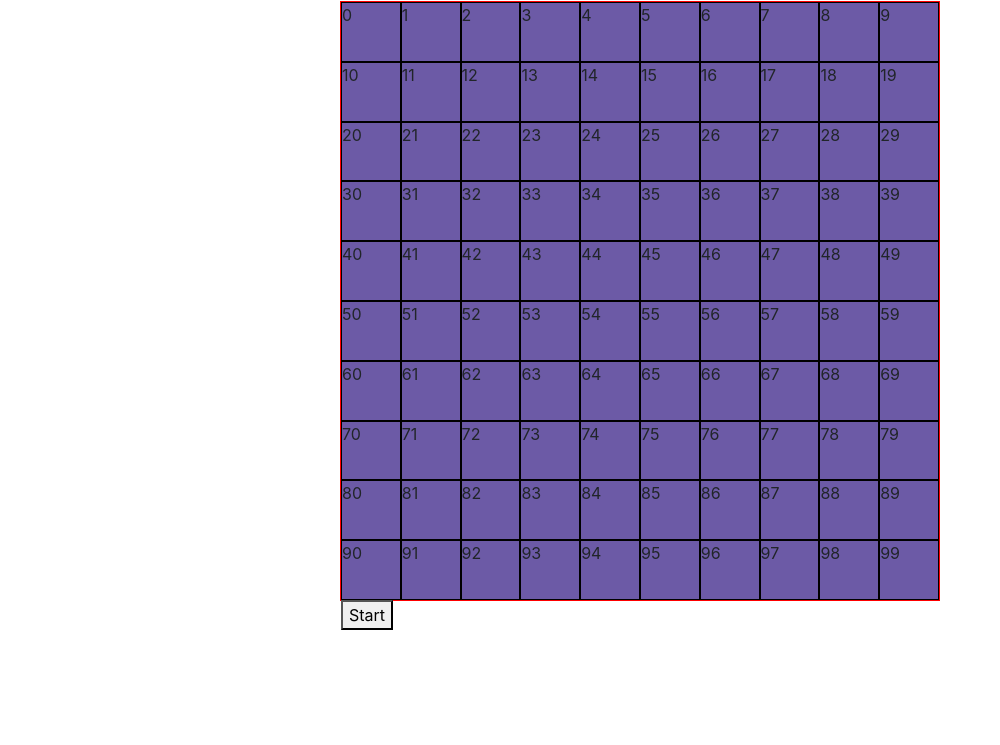
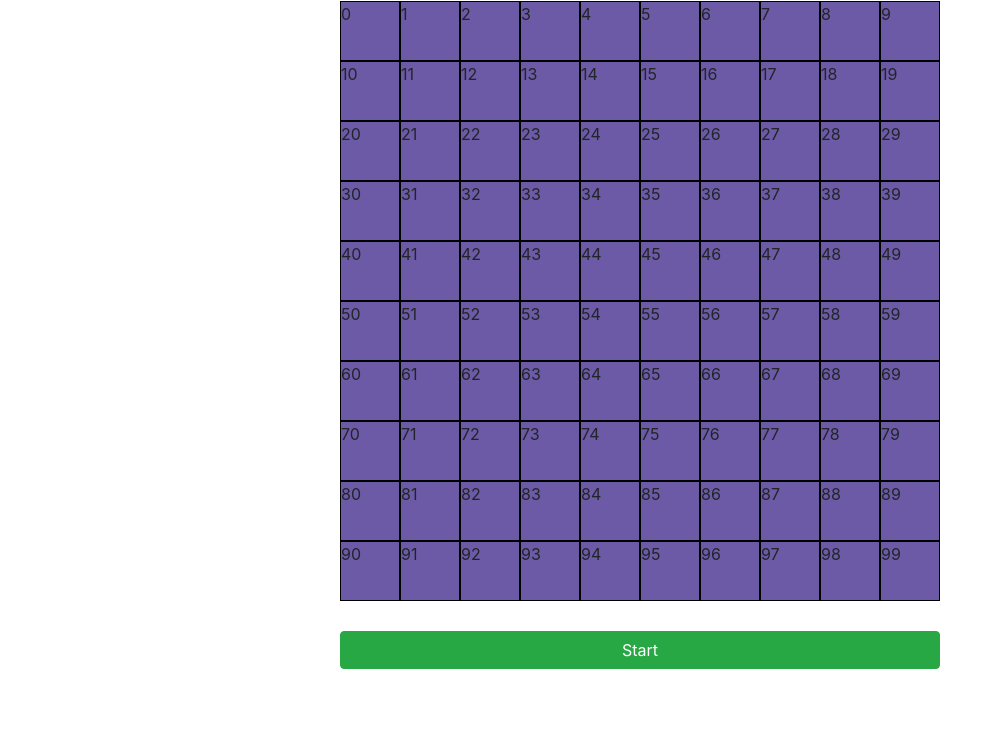
Before and after one commit to sylwiasuwalska/percolation, a React app: page / in a window 1280 px wide. Shown: the part 55-800 px from the top of the page, without its empty margins (0-1000 px from the left). Built offline with nearby package versions, Linux system fonts and the light colour scheme.

Commit message:
improving css and syntax

```diff
--- a/src/components/App.js
+++ b/src/components/App.js
@@ -1,5 +1,4 @@
 import React from "react";
-import PropTypes from "prop-types";
 import Header from "./Header.js";
 import Grid from "./Grid.js";
 
--- a/src/components/Grid.js
+++ b/src/components/Grid.js
@@ -1,5 +1,4 @@
 import React from "react";
-import PropTypes from "prop-types";
 import Rectangle from "./Rectangle.js";
 class Grid extends React.Component {
 	constructor() {
@@ -19,9 +18,21 @@ class Grid extends React.Component {
 		}
 		this.setState({ values: newValues });
 	};
+
 	getRandomFromRange = (min, max) => {
 		return Math.round(Math.random() * (max - min) + min);
 	};
+
+	shuffleArray = array => {
+		for (var i = array.length - 1; i > 0; i--) {
+			var j = Math.floor(Math.random() * (i + 1));
+			var temp = array[i];
+			array[i] = array[j];
+			array[j] = temp;
+		}
+		return array;
+	};
+
 	changeValueOfRandomCell = () => {
 		let rowsKeys = this.shuffleArray(Object.keys(this.state.values));
 		for (let i = 0; i < rowsKeys.length; i++) {
@@ -34,7 +45,7 @@ class Grid extends React.Component {
 				this.finished = true;
 				break;
 			}
-			if (keysOfClosedCells.length == 0) continue;
+			if (keysOfClosedCells.length === 0) continue;
 
 			let randomClosedCell =
 				keysOfClosedCells[
@@ -48,18 +59,11 @@ class Grid extends React.Component {
 			return;
 		}
 	};
-	shuffleArray = array => {
-		for (var i = array.length - 1; i > 0; i--) {
-			var j = Math.floor(Math.random() * (i + 1));
-			var temp = array[i];
-			array[i] = array[j];
-			array[j] = temp;
-		}
-		return array;
-	};
+
 	checkIfOpen = () => {
 		return false;
 	};
+
 	checkIfDone = () => {
 		if (this.checkIfOpen() || this.finished) {
 			console.log("Sukces!");
@@ -69,17 +73,18 @@ class Grid extends React.Component {
 					this.changeValueOfRandomCell();
 					this.checkIfDone();
 				}.bind(this),
-				100
+				150
 			);
 		}
 	};
+
 	iterateAndOpenNext = () => {
 		this.checkIfDone();
 	};
 
 	drawSquare = (index, val) => {
 		let color = "#6c5aa6";
-		val == 1 ? (color = "#f36e62") : (color = "#6c5aa6");
+		val === 1 ? (color = "#f36e62") : (color = "#6c5aa6");
 		return (
 			<div
 				className="square"
@@ -112,7 +117,10 @@ class Grid extends React.Component {
 						);
 					});
 				})}
-				<button className="button" onClick={this.iterateAndOpenNext}>
+				<button
+					className="button btn btn-success btn-block"
+					onClick={this.iterateAndOpenNext}
+				>
 					Start
 				</button>
 			</div>
--- a/src/components/Header.js
+++ b/src/components/Header.js
@@ -1,5 +1,4 @@
 import React from "react";
-import PropTypes from "prop-types";
 
 class Header extends React.Component {
 	render() {
--- a/src/css/style.css
+++ b/src/css/style.css
@@ -7,7 +7,7 @@ body {
 	padding: 0;
 	width: 600px;
 	height: 600px;
-	border: 1px solid red;
+	text-align: center;
 }
 
 .square {
@@ -18,3 +18,7 @@ body {
 	width: 10%;
 	height: 10%;
 }
+
+.button {
+	margin-top: 5%;
+}
```
